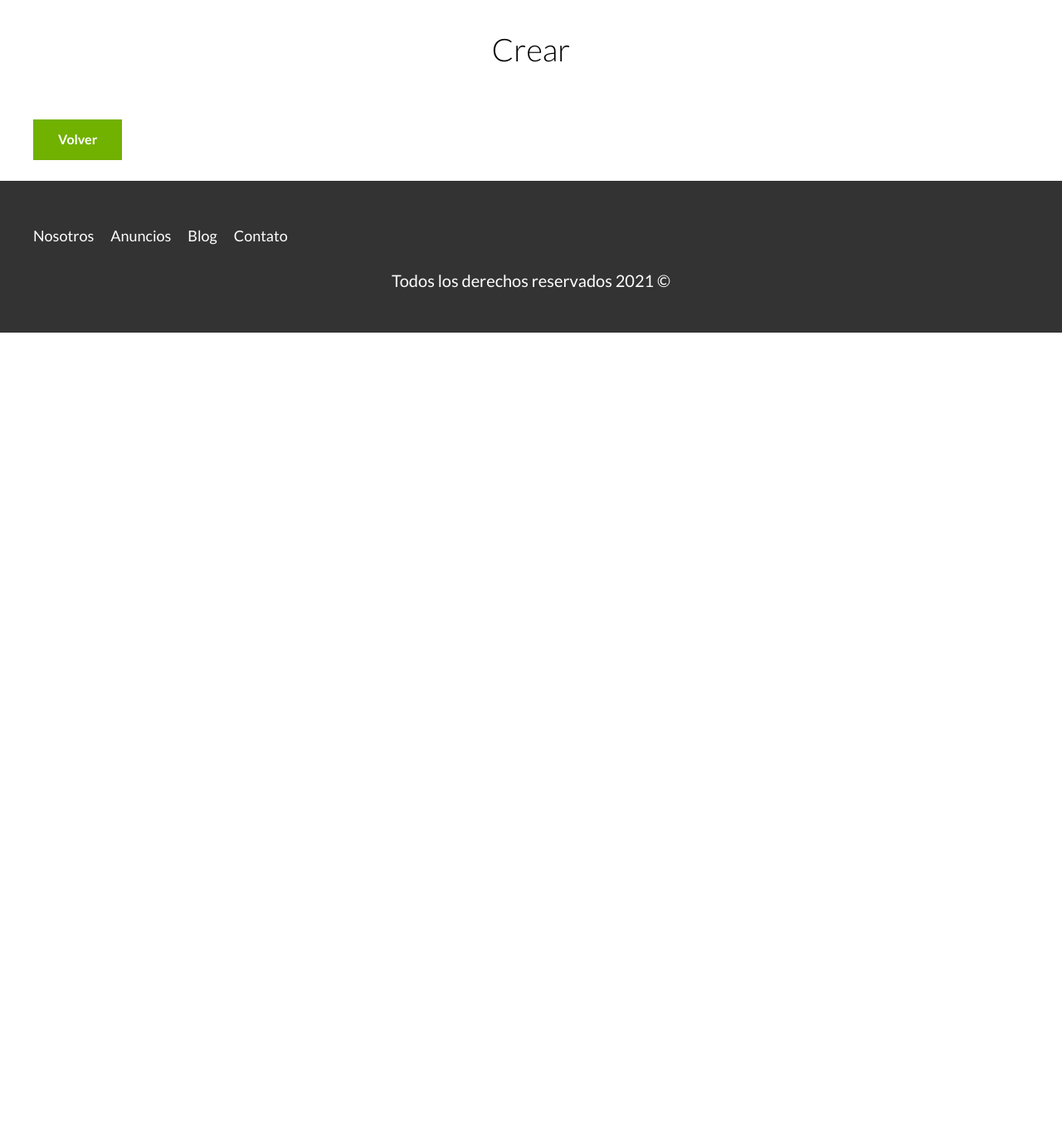
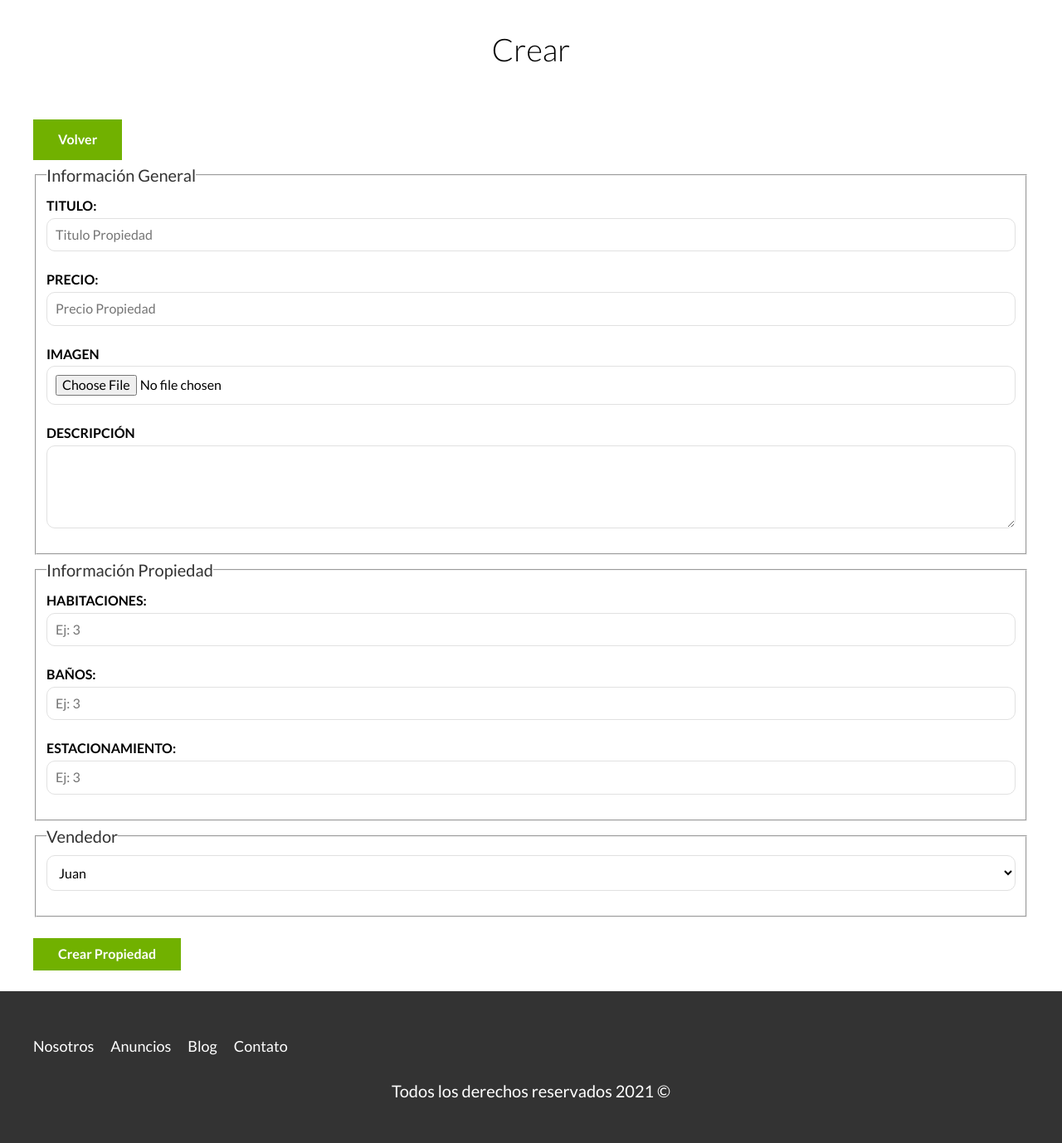
Before and after one commit to Werewolf1200/Bienes-Raices, a PHP site: page /admin/propiedades/crear.php in a window 1280 px wide. Shown: the part 119-1497 px from the top of the page at 83% size. Before the commit the page ends 520 px from the top, so only its background shows below. Run offline with PHP 8.4, Linux system fonts and the light colour scheme.

Commit message:
Formulario para Crear las Propiedades, HTML

```diff
--- a/admin/propiedades/crear.php
+++ b/admin/propiedades/crear.php
@@ -7,6 +7,50 @@
         <h1>Crear</h1>
 
         <a href="/admin" class="boton-verde">Volver</a>
+
+        <form class="formulario">
+            <fieldset>
+                <legend>Información General</legend>
+
+                <label for="titulo">Titulo:</label>
+                <input type="text" id="titulo" placeholder="Titulo Propiedad" >
+
+                <label for="precio">Precio:</label>
+                <input type="number" id="precio" placeholder="Precio Propiedad" >
+
+                <label for="imagen">Imagen</label>
+                <input type="file" id="imagen" accept="image/jpeg, image/png" >
+
+                <label for="descripcion">Descripción</label>
+                <textarea id="descripcion"></textarea>
+
+            </fieldset>
+
+            <fieldset>
+                <legend>Información Propiedad</legend>
+
+                <label for="habitaciones">Habitaciones:</label>
+                <input type="number" id="habitaciones" placeholder="Ej: 3" min="1" max="9" >
+
+                <label for="wc">Baños:</label>
+                <input type="number" id="wc" placeholder="Ej: 3" min="1" max="9" >
+
+                <label for="estacionamiento">Estacionamiento:</label>
+                <input type="number" id="estacionamiento" placeholder="Ej: 3" min="1" max="9" >
+
+            </fieldset>
+
+            <fieldset>
+                <legend>Vendedor</legend>
+
+                <select>
+                    <option value="1">Juan</option>
+                    <option value="2">Karen</option>
+                </select>
+            </fieldset>
+
+            <input type="submit" value="Crear Propiedad" class="boton boton-verde" >
+        </form>
     </main>
 
     <?php // La funcion ya fue incluida en el header
```
